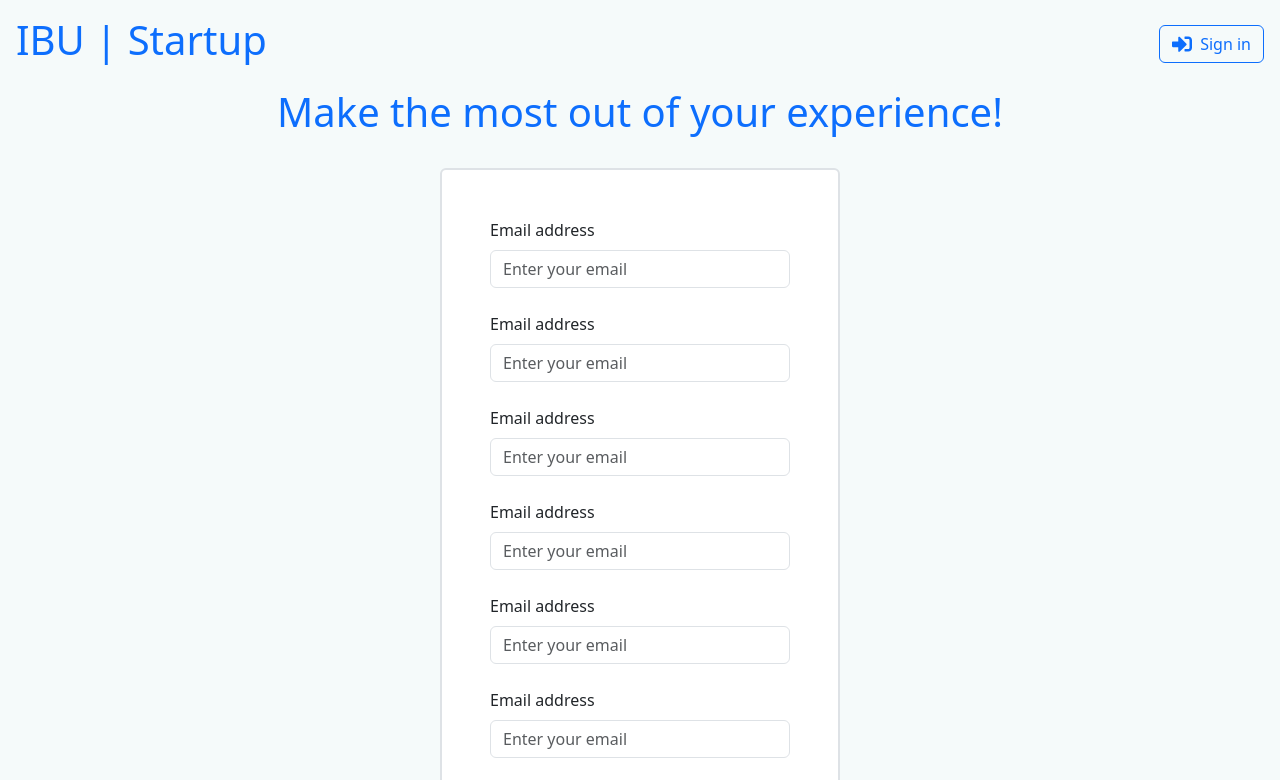
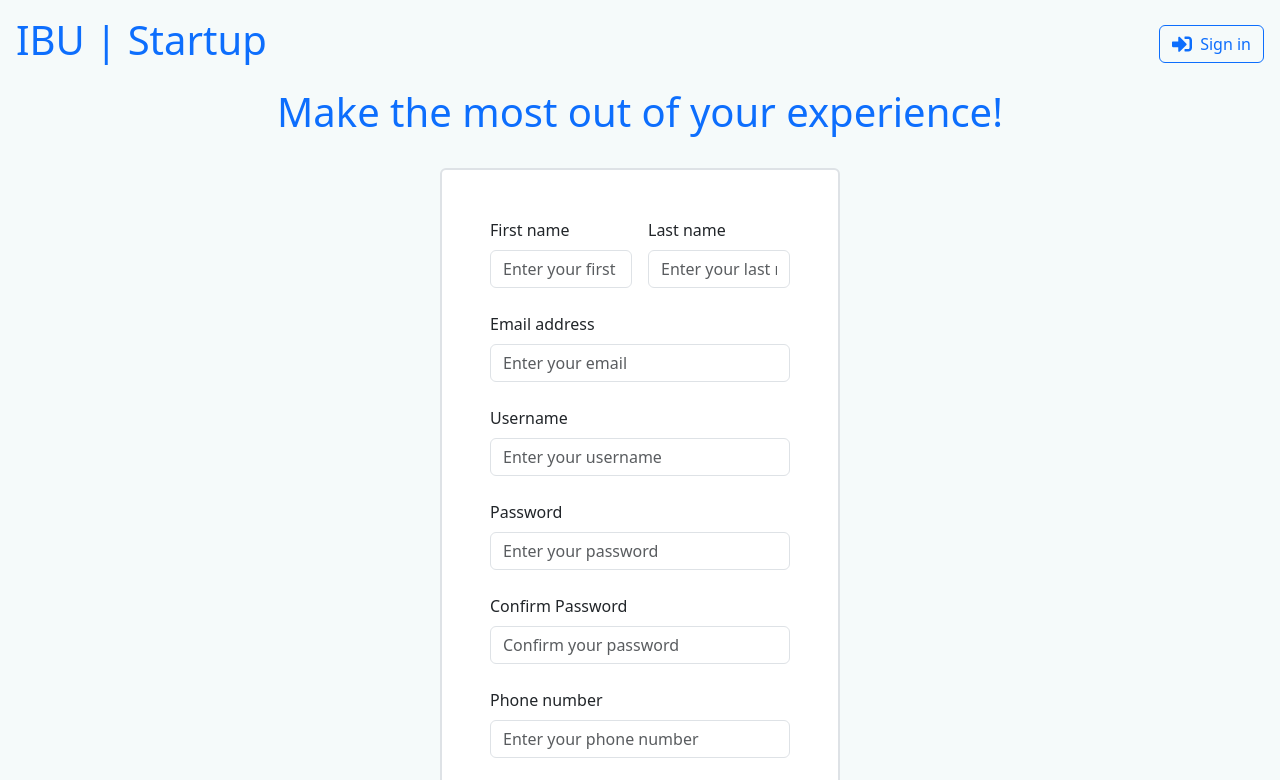
Before and after one commit to seomasha/it-309-se, a React (Vite) app in the folder frontend/: page /signup in a window 1280 px wide. Shown: the top 780 px of the page. Built offline with nearby package versions, Linux system fonts and the light colour scheme; no server answers.

Commit message:
Adding sign up validation, error handling and account creation

```diff
--- a/frontend/src/pages/SignUp.jsx
+++ b/frontend/src/pages/SignUp.jsx
@@ -1,17 +1,149 @@
+import { useState } from "react";
 import { FaSignInAlt } from "react-icons/fa";
 import { Link } from "react-router-dom";
+import { userService } from "../service/userService";
+import { toast } from "react-toastify";
 
 const SignUp = () => {
+  const [formData, setFormData] = useState({
+    firstName: "",
+    lastName: "",
+    email: "",
+    username: "",
+    password: "",
+    confirmPassword: "",
+    phoneNo: "",
+  });
+
+  const [errors, setErrors] = useState({
+    firstName: "",
+    lastName: "",
+    email: "",
+    username: "",
+    password: "",
+    confirmPassword: "",
+    phone: "",
+  });
+
+  const handleChange = (e) => {
+    const { id, value } = e.target;
+    setFormData((prevData) => ({
+      ...prevData,
+      [id]: value,
+    }));
+    validateField(id, value);
+  };
+
+  const resetFields = () => {
+    setFormData({
+      firstName: "",
+      lastName: "",
+      email: "",
+      username: "",
+      password: "",
+      confirmPassword: "",
+      phone: "",
+    });
+
+    setErrors({
+      firstName: "",
+      lastName: "",
+      email: "",
+      username: "",
+      password: "",
+      confirmPassword: "",
+      phone: "",
+    });
+  };
+
+  const validateField = (field, value) => {
+    let newErrors = { ...errors };
+
+    switch (field) {
+      case "firstName":
+        if (!value) {
+          newErrors.firstName = "First name is required.";
+        } else {
+          newErrors.firstName = "";
+        }
+        break;
+      case "lastName":
+        if (!value) {
+          newErrors.lastName = "Last name is required.";
+        } else {
+          newErrors.lastName = "";
+        }
+        break;
+      case "email":
+        if (!value) {
+          newErrors.email = "Email is required.";
+        } else if (!/\S+@\S+\.\S+/.test(value)) {
+          newErrors.email = "Please enter a valid email address.";
+        } else {
+          newErrors.email = "";
+        }
+        break;
+      case "username":
+        if (!value) {
+          newErrors.username = "Username is required.";
+        } else {
+          newErrors.username = "";
+        }
+        break;
+      case "password":
+        if (!value) {
+          newErrors.password = "Password is required.";
+        } else if (value.length < 8) {
+          newErrors.password = "Password must be at least 8 characters long.";
+        } else {
+          newErrors.password = "";
+        }
+        break;
+      case "confirmPassword":
+        if (!value) {
+          newErrors.confirmPassword = "Please confirm your password.";
+        } else if (value !== formData.password) {
+          newErrors.confirmPassword = "Passwords do not match.";
+        } else {
+          newErrors.confirmPassword = "";
+        }
+        break;
+      case "phone":
+        if (!value) {
+          newErrors.phone = "Phone number is required.";
+        } else if (!/^\+?\d{10,15}$/.test(value)) {
+          newErrors.phone = "Please enter a valid phone number.";
+        } else {
+          newErrors.phone = "";
+        }
+        break;
+      default:
+        break;
+    }
+
+    setErrors(newErrors);
+  };
+
+  const handleSubmit = (e) => {
+    e.preventDefault();
+    if (Object.values(errors).every((error) => error === "")) {
+      userService.create(formData);
+      toast.success("Account succesfully created!");
+      resetFields();
+    }
+  };
+
   return (
     <div className="section-background text-dark">
       <header className="d-flex justify-content-between align-items-center p-3">
         <h1 className="text-primary">IBU | Startup</h1>
-        <button className="btn btn-outline-primary d-flex align-items-center gap-2">
+        <Link
+          to="/"
+          className="btn btn-outline-primary d-flex align-items-center gap-2 text-decoration-none"
+        >
           <FaSignInAlt size={20} />
-          <Link to="/" className="align-middle text-decoration-none">
-            Sign in
-          </Link>
-        </button>
+          <span className="align-middle">Sign in</span>
+        </Link>
       </header>
 
       <main>
@@ -23,62 +155,131 @@ const SignUp = () => {
           <form
             className="d-flex justify-content-center flex-column gap-3 mt-4 p-5 bg-white rounded border border-2"
             style={{ width: "400px" }}
+            onSubmit={handleSubmit}
           >
+            <div className="d-flex gap-3">
+              <label htmlFor="firstName" className="form-label">
+                First name
+                <input
+                  type="text"
+                  id="firstName"
+                  className={`form-control mt-2 ${
+                    errors.firstName ? "is-invalid" : ""
+                  }`}
+                  placeholder="Enter your first name"
+                  value={formData.firstName}
+                  onChange={handleChange}
+                />
+                {errors.firstName && (
+                  <div className="invalid-feedback">{errors.firstName}</div>
+                )}
+              </label>
+              <label htmlFor="lastName" className="form-label">
+                Last name
+                <input
+                  type="text"
+                  id="lastName"
+                  className={`form-control mt-2 ${
+                    errors.lastName ? "is-invalid" : ""
+                  }`}
+                  placeholder="Enter your last name"
+                  value={formData.lastName}
+                  onChange={handleChange}
+                />
+                {errors.lastName && (
+                  <div className="invalid-feedback">{errors.lastName}</div>
+                )}
+              </label>
+            </div>
+
             <label htmlFor="email" className="form-label">
               Email address
               <input
                 type="email"
                 id="email"
-                className="form-control mt-2"
+                className={`form-control mt-2 ${
+                  errors.email ? "is-invalid" : ""
+                }`}
                 placeholder="Enter your email"
+                value={formData.email}
+                onChange={handleChange}
               />
+              {errors.email && (
+                <div className="invalid-feedback">{errors.email}</div>
+              )}
             </label>
-            <label htmlFor="email" className="form-label">
-              Email address
+
+            <label htmlFor="username" className="form-label">
+              Username
               <input
-                type="email"
-                id="email"
-                className="form-control mt-2"
-                placeholder="Enter your email"
+                type="text"
+                id="username"
+                className={`form-control mt-2 ${
+                  errors.username ? "is-invalid" : ""
+                }`}
+                placeholder="Enter your username"
+                value={formData.username}
+                onChange={handleChange}
               />
+              {errors.username && (
+                <div className="invalid-feedback">{errors.username}</div>
+              )}
             </label>
-            <label htmlFor="email" className="form-label">
-              Email address
+
+            <label htmlFor="password" className="form-label">
+              Password
               <input
-                type="email"
-                id="email"
-                className="form-control mt-2"
-                placeholder="Enter your email"
+                type="password"
+                id="password"
+                className={`form-control mt-2 ${
+                  errors.password ? "is-invalid" : ""
+                }`}
+                placeholder="Enter your password"
+                value={formData.password}
+                onChange={handleChange}
               />
+              {errors.password && (
+                <div className="invalid-feedback">{errors.password}</div>
+              )}
             </label>
-            <label htmlFor="email" className="form-label">
-              Email address
+
+            <label htmlFor="confirmPassword" className="form-label">
+              Confirm Password
               <input
-                type="email"
-                id="email"
-                className="form-control mt-2"
-                placeholder="Enter your email"
+                type="password"
+                id="confirmPassword"
+                className={`form-control mt-2 ${
+                  errors.confirmPassword ? "is-invalid" : ""
+                }`}
+                placeholder="Confirm your password"
+                value={formData.confirmPassword}
+                onChange={handleChange}
               />
+              {errors.confirmPassword && (
+                <div className="invalid-feedback">{errors.confirmPassword}</div>
+              )}
             </label>
-            <label htmlFor="email" className="form-label">
-              Email address
+
+            <label htmlFor="phone" className="form-label">
+              Phone number
               <input
-                type="email"
-                id="email"
-                className="form-control mt-2"
-                placeholder="Enter your email"
+                type="text"
+                id="phone"
+                className={`form-control mt-2 ${
+                  errors.phone ? "is-invalid" : ""
+                }`}
+                placeholder="Enter your phone number"
+                value={formData.phone}
+                onChange={handleChange}
               />
+              {errors.phone && (
+                <div className="invalid-feedback">{errors.phone}</div>
+              )}
             </label>
-            <label htmlFor="email" className="form-label">
-              Email address
-              <input
-                type="email"
-                id="email"
-                className="form-control mt-2"
-                placeholder="Enter your email"
-              />
-            </label>
-            <button className="btn btn-outline-primary">Sign up</button>
+
+            <button className="btn btn-outline-primary" type="submit">
+              Sign up
+            </button>
 
             <p className="text-secondary">
               Already have an account? Click here to{" "}
--- a/frontend/src/service/errorHandler.js
+++ b/frontend/src/service/errorHandler.js
@@ -16,9 +16,7 @@ class ErrorHandler {
           errorMsg =
             serverMessage || "Invalid request. Please check your input.";
 
-          if (
-            errorMsg === "Validation failed for object='user'. Error count: 1"
-          ) {
+          if (errorMsg.startsWith("Validation failed for object='user'.")) {
             errorMsg = "The password you have entered is incorrect.";
           }
           break;
--- a/frontend/src/styles/App.css
+++ b/frontend/src/styles/App.css
@@ -9,3 +9,7 @@
 .text-dark {
   color: #373737;
 }
+
+.hover-text-white:hover {
+  color: white !important;
+}
```
